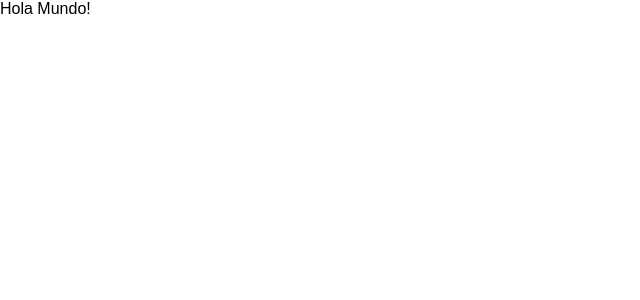
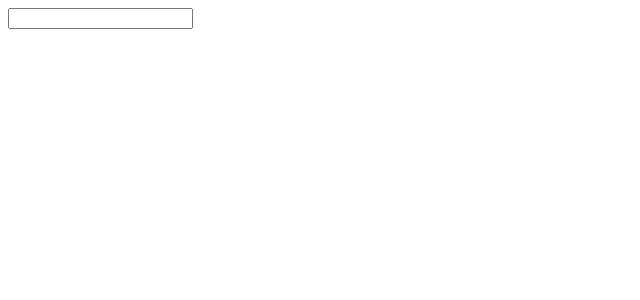
Before and after one commit to Davidsd16/create-tags, a Vue app: page / in a window 1280 px wide. Shown: the top 300 px of the page, without its empty margins (0-640 px from the left). Built offline with nearby package versions, Linux system fonts and the light colour scheme; the HTML template or start-up script is replaced by a standard one.

Commit message:
Crear main.js y componente InputTag

```diff
--- a/src/App.vue
+++ b/src/App.vue
@@ -1,5 +1,9 @@
-<script setup></script>
+<script setup>
+  import InputTag from "./components/InputTag.vue";
+</script>
 
-<template>Hola Mundo!</template>
+<template>
+  <inputTag />
+</template>
 
 <style scoped></style>
--- /dev/null
+++ b/src/components/InputTag.vue
@@ -0,0 +1,10 @@
+<script setup></script>
+
+<template>
+    <div class="InputTag">
+        <div class="tags"></div>
+        <input type="text"/>
+    </div>
+</template>
+
+<style scoped></style>
--- /dev/null
+++ b/src/main.js
@@ -0,0 +1,4 @@
+import { createApp } from 'vue'
+import App from './App.vue'
+
+createApp(App).mount('#app')
```
